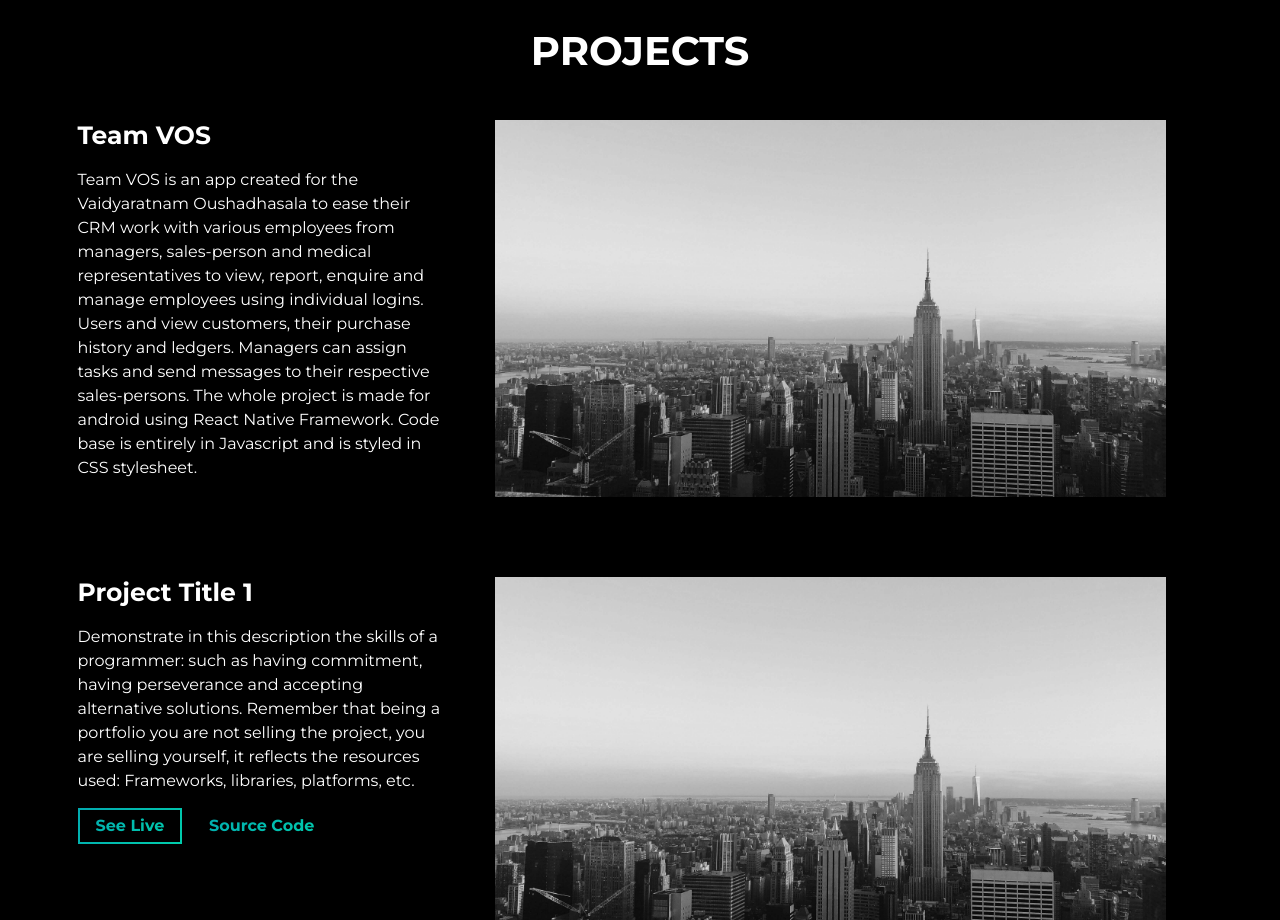
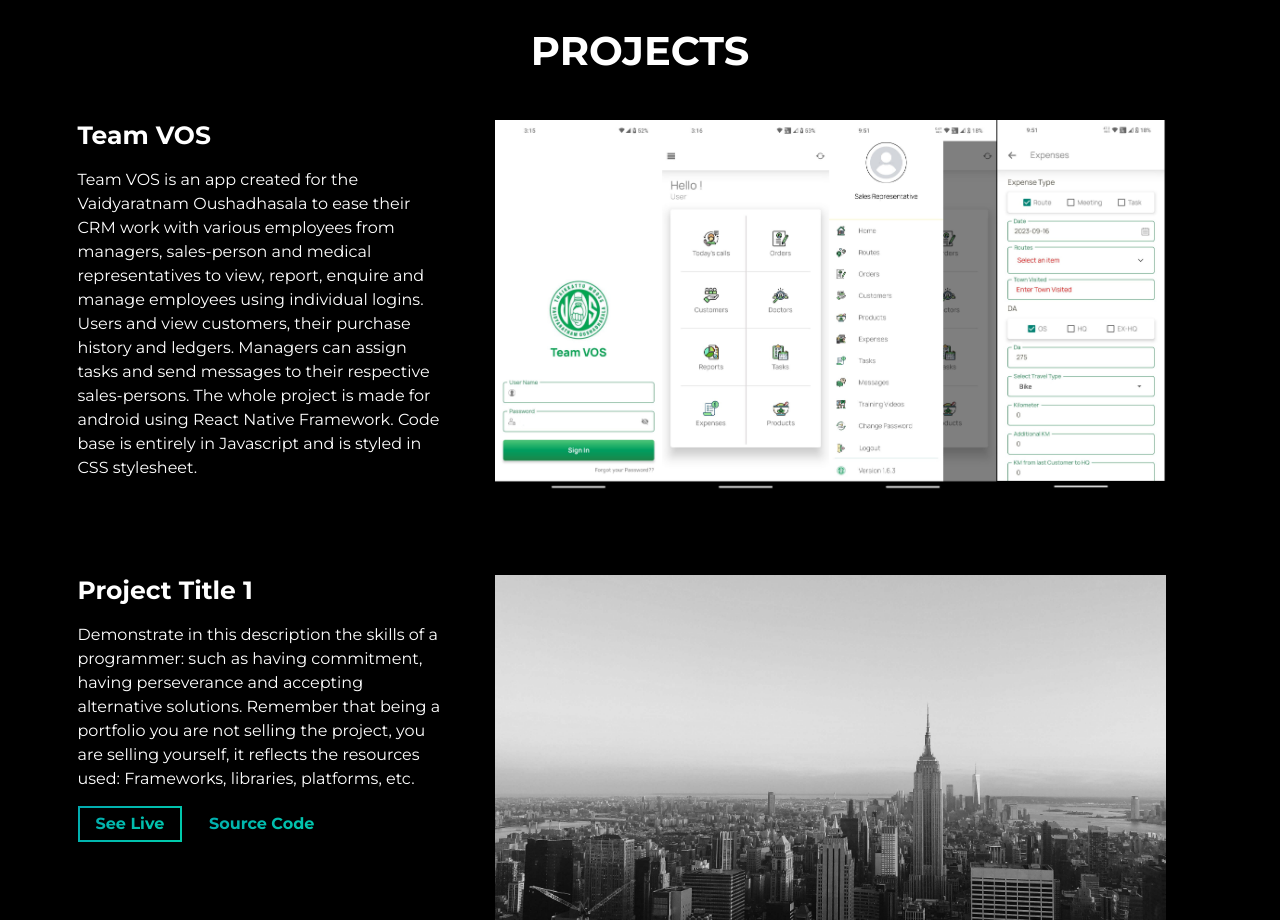
Before and after one commit to SangeethSujith/portfolio-simple-dark, a website built with Parcel: page src/index.html in a window 1280 px wide. Shown: the part 1360-2280 px from the top of the page. Built offline with nearby package versions, Linux system fonts and the light colour scheme.

Commit message:
Updated team vos images

```diff
--- a/src/index.html
+++ b/src/index.html
@@ -138,7 +138,7 @@
                     <img
                       alt="Project Image"
                       class="img-fluid"
-                      src="assets/project.jpg"
+                      src="assets/Team VOS.jpeg"
                     />
                   </div>
                 </a>
```
Also changed, not shown: src/assets/Team VOS.jpeg (added).
